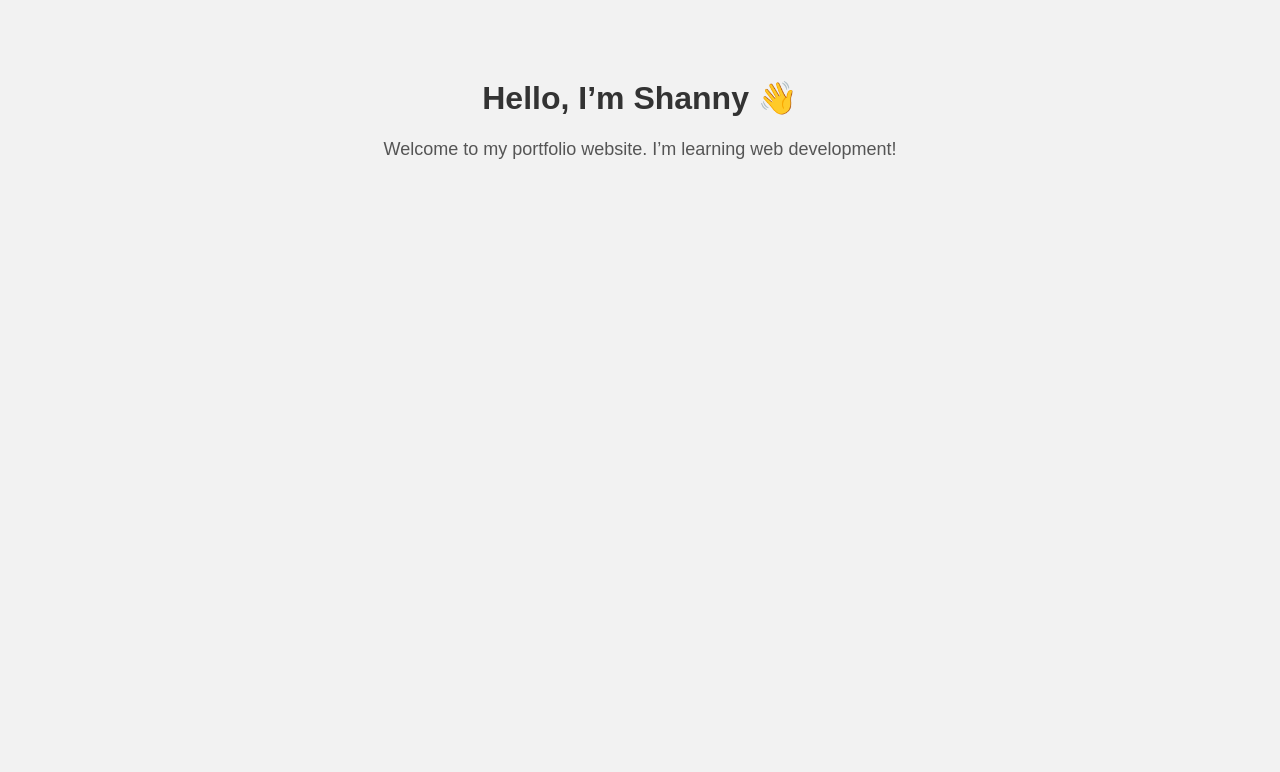
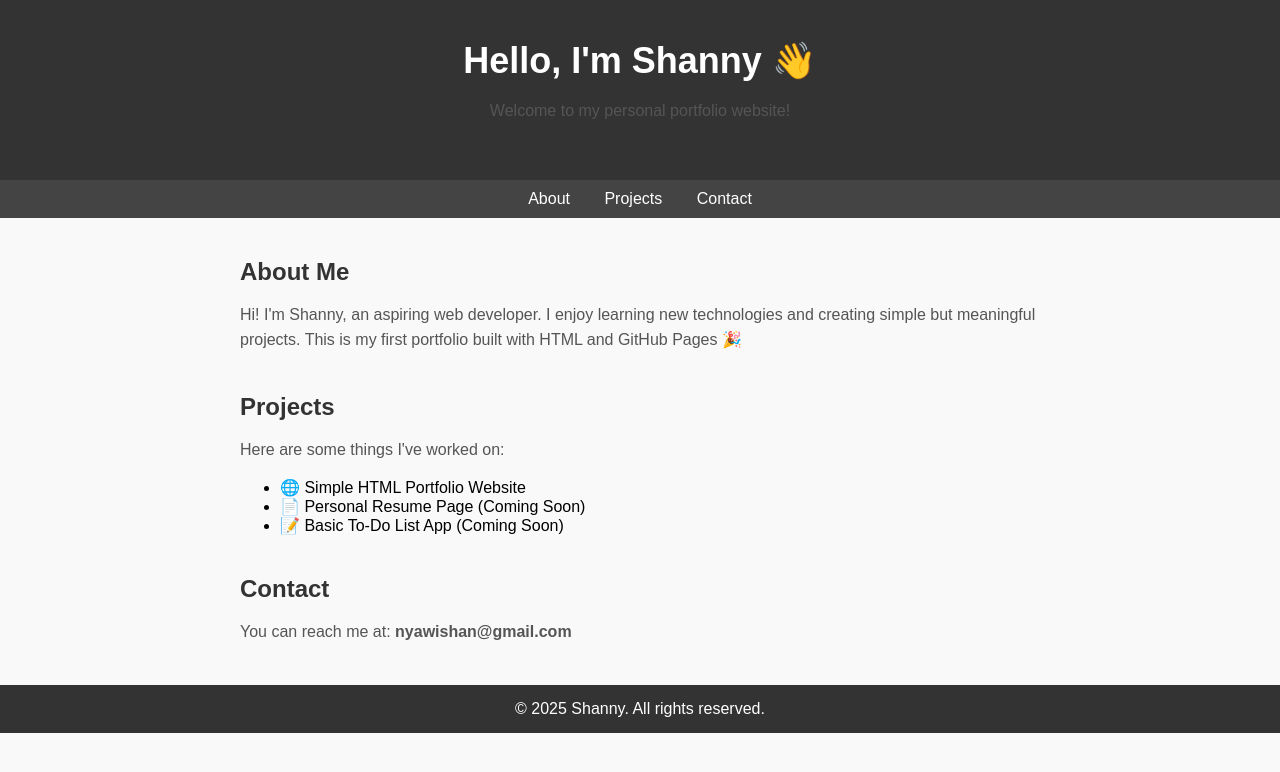
Before and after one commit to shanny12379/shanny12379.github.io, a plain HTML site: page index.html in a window 1280 px wide. Drawn offline with Linux system fonts and the light colour scheme.

Commit message:
Added About, Projects, and Contact sections

```diff
--- a/index.html
+++ b/index.html
@@ -2,25 +2,91 @@
 <html>
   <head>
     <meta charset="UTF-8">
-    <title>My Portfolio</title>
+    <title>Shanny's Portfolio</title>
     <style>
       body {
         font-family: Arial, sans-serif;
+        background-color: #f9f9f9;
+        margin: 0;
+        padding: 0;
+      }
+      header {
+        background-color: #333;
+        color: #fff;
         text-align: center;
-        padding: 50px;
-        background-color: #f2f2f2;
+        padding: 40px 0;
       }
-      h1 {
+      header h1 {
+        margin: 0;
+        font-size: 36px;
+      }
+      nav {
+        background-color: #444;
+        text-align: center;
+        padding: 10px 0;
+      }
+      nav a {
+        color: #fff;
+        margin: 0 15px;
+        text-decoration: none;
+        font-size: 16px;
+      }
+      section {
+        max-width: 800px;
+        margin: 40px auto;
+        padding: 0 20px;
+      }
+      h2 {
         color: #333;
+        margin-bottom: 10px;
       }
       p {
-        font-size: 18px;
         color: #555;
+        line-height: 1.6;
+      }
+      footer {
+        background-color: #333;
+        color: #fff;
+        text-align: center;
+        padding: 15px 0;
+        margin-top: 40px;
       }
     </style>
   </head>
   <body>
-    <h1>Hello, I’m Shanny 👋</h1>
-    <p>Welcome to my portfolio website. I’m learning web development!</p>
+    <header>
+      <h1>Hello, I'm Shanny 👋</h1>
+      <p>Welcome to my personal portfolio website!</p>
+    </header>
+
+    <nav>
+      <a href="#about">About</a>
+      <a href="#projects">Projects</a>
+      <a href="#contact">Contact</a>
+    </nav>
+
+    <section id="about">
+      <h2>About Me</h2>
+      <p>Hi! I'm Shanny, an aspiring web developer. I enjoy learning new technologies and creating simple but meaningful projects. This is my first portfolio built with HTML and GitHub Pages 🎉</p>
+    </section>
+
+    <section id="projects">
+      <h2>Projects</h2>
+      <p>Here are some things I've worked on:</p>
+      <ul>
+        <li>🌐 Simple HTML Portfolio Website</li>
+        <li>📄 Personal Resume Page (Coming Soon)</li>
+        <li>📝 Basic To-Do List App (Coming Soon)</li>
+      </ul>
+    </section>
+
+    <section id="contact">
+      <h2>Contact</h2>
+      <p>You can reach me at: <strong>nyawishan@gmail.com</strong></p>
+    </section>
+
+    <footer>
+      &copy; 2025 Shanny. All rights reserved.
+    </footer>
   </body>
 </html>
```
